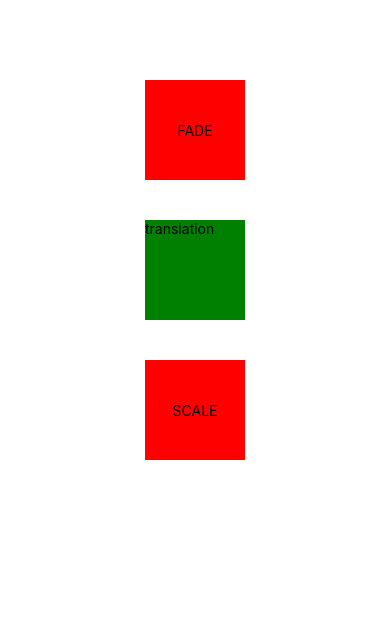
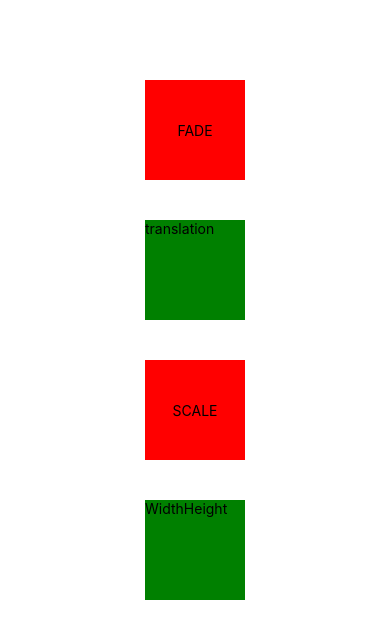
Before and after one commit to ValentinaFediakova/css-animation-for-react-native, a React Native app: screen / in a window 390 px wide. Shown: the top 638 px of the page. Built offline with nearby package versions, Linux system fonts and the light colour scheme.

Commit message:
add WidthHeight anim

```diff
--- a/App.js
+++ b/App.js
@@ -3,13 +3,13 @@ import { StyleSheet, Text, View } from "react-native";
 import { Fade } from "./examples/Fade/Fade";
 import { Translation } from "./examples/Translation/Translation";
 import { Scale } from "./examples/Scale/Scale";
+import { WidthHeight } from "./examples/WidthHeight/WidthHeight";
 import { useState } from "react";
 
 export default function App() {
   const [translationLayoutPosition, setTranslationLayoutPosition] = useState(
     {}
   );
-  console.log("translationLayoutPosition", translationLayoutPosition.style);
   return (
     <View style={styles.container}>
       <View style={styles.box}>
@@ -20,6 +20,7 @@ export default function App() {
       </View>
 
       <Scale />
+      <WidthHeight />
     </View>
   );
 }
--- /dev/null
+++ b/examples/WidthHeight/WidthHeight.js
@@ -0,0 +1,69 @@
+import React, { useRef } from "react";
+import { Text, StyleSheet, View, Animated, Pressable } from "react-native";
+
+export const WidthHeight = () => {
+  const animationHeight = useRef(new Animated.Value(100)).current;
+  const animationWidth = useRef(new Animated.Value(100)).current;
+
+  const animatedHeightStyle = {
+    // width: animation,
+    height: animationHeight,
+  };
+
+  const animatedWidthStyle = {
+    width: animationWidth,
+  };
+
+  const startWidthAnimation = () => {
+    Animated.timing(animationWidth, {
+      toValue: 200,
+      duration: 1000,
+    }).start(() => {
+      Animated.timing(animationWidth, {
+        toValue: 100,
+        duration: 1000,
+      }).start();
+    });
+  };
+
+  const startHeightAnimation = () => {
+    Animated.timing(animationHeight, {
+      toValue: 200,
+      duration: 1000,
+    }).start(() => {
+      Animated.timing(animationHeight, {
+        toValue: 100,
+        duration: 1000,
+      }).start(() => {
+        startWidthAnimation();
+      });
+    });
+  };
+
+  return (
+    <Animated.View
+      style={[
+        styles.animatedContainer,
+        animatedHeightStyle,
+        animatedWidthStyle,
+      ]}
+    >
+      <Pressable style={styles.container} onPress={startHeightAnimation}>
+        <Text>WidthHeight</Text>
+      </Pressable>
+    </Animated.View>
+  );
+};
+
+const styles = StyleSheet.create({
+  animatedContainer: {
+    backgroundColor: "green",
+    marginTop: 40,
+    width: 100,
+    // height: 100,
+  },
+  container: {
+    flex: 1,
+    width: "100%",
+  },
+});
```
Also changed, not shown: 1 other file (tests, documents, lock files or other folders).
